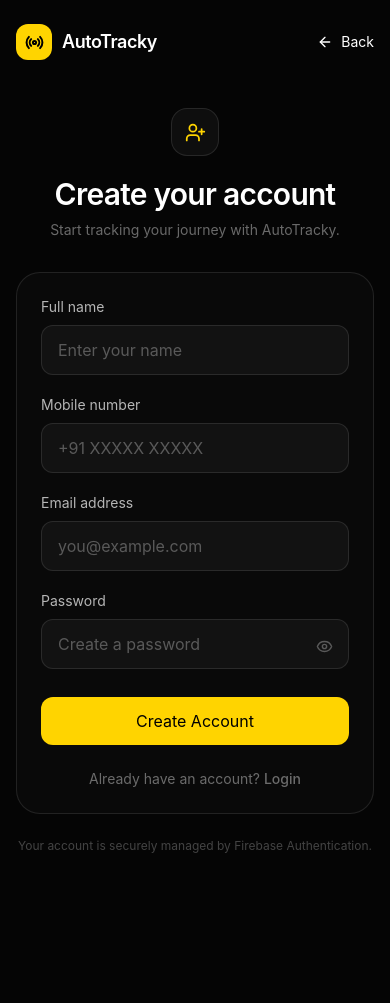
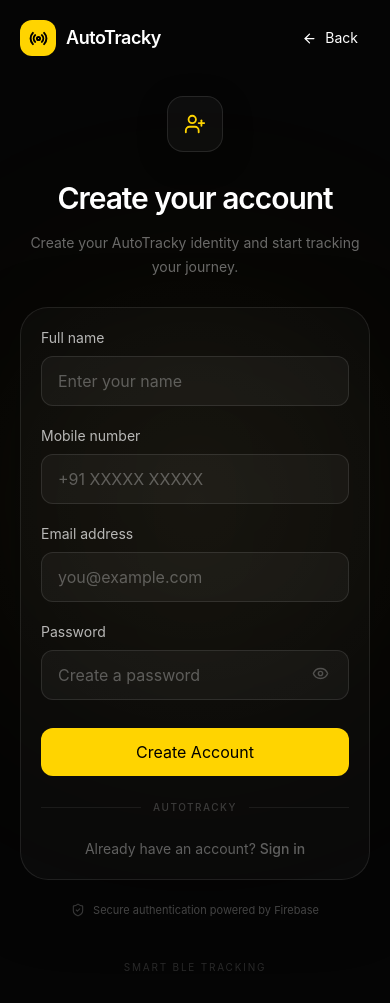
Before and after one commit to harsh31-tech/AutoTracky, a React (Vite) app: page /register in a window 390 px wide. Before the commit the page ends 926 px from the top, so only its background shows below. Built offline with nearby package versions, Linux system fonts and the light colour scheme.

Commit message:
register page ui is improved

```diff
--- a/src/pages/Register.tsx
+++ b/src/pages/Register.tsx
@@ -1,6 +1,12 @@
 import { useState } from "react";
 import { Link, useNavigate } from "react-router-dom";
-import { ArrowLeft, Eye, EyeOff, UserPlus } from "lucide-react";
+import {
+  ArrowLeft,
+  Eye,
+  EyeOff,
+  ShieldCheck,
+  UserPlus,
+} from "lucide-react";
 
 import Logo from "../components/ui/Logo";
 import Button from "../components/ui/Button";
@@ -22,7 +28,9 @@ export default function Register() {
   const [loading, setLoading] = useState(false);
   const [error, setError] = useState("");
 
-  async function handleRegister(event: React.FormEvent<HTMLFormElement>) {
+  async function handleRegister(
+    event: React.FormEvent<HTMLFormElement>,
+  ) {
     event.preventDefault();
 
     setError("");
@@ -69,13 +77,18 @@ export default function Register() {
       } else if (err?.code === "auth/weak-password") {
         setError("Password must be at least 6 characters.");
       } else if (err?.code === "auth/operation-not-allowed") {
-        setError("Email/Password authentication is not enabled in Firebase.");
+        setError(
+          "Email/Password authentication is not enabled in Firebase.",
+        );
       } else if (err?.code === "PERMISSION_DENIED") {
         setError(
           "Firebase Database permission denied. Check your database rules.",
         );
       } else {
-        setError(err?.message || "Registration failed. Please try again.");
+        setError(
+          err?.message ||
+            "Registration failed. Please try again.",
+        );
       }
     } finally {
       setLoading(false);
@@ -83,123 +96,211 @@ export default function Register() {
   }
 
   return (
-    <main className="min-h-screen bg-[#050505] text-white">
-      <div className="mx-auto flex min-h-screen max-w-6xl flex-col px-4 py-6">
+    <main className="relative min-h-screen overflow-hidden bg-[#050505] text-white">
+      {/* Background */}
+      <div className="pointer-events-none absolute inset-0">
+        <div className="absolute left-1/2 top-1/2 h-[460px] w-[460px] -translate-x-1/2 -translate-y-1/2 rounded-full bg-[#FFD400]/[0.035] blur-[120px]" />
+
+        <div className="absolute inset-0 bg-[radial-gradient(circle_at_center,rgba(255,255,255,0.025)_0,transparent_45%)]" />
+      </div>
+
+      <div className="relative mx-auto flex min-h-screen max-w-6xl flex-col px-5 py-5 sm:px-8 sm:py-7">
         {/* Header */}
-        <div className="flex items-center justify-between">
-          <Link to="/">
+        <header className="flex items-center justify-between">
+          <Link
+            to="/"
+            className="rounded-xl transition-opacity hover:opacity-80"
+          >
             <Logo />
           </Link>
 
           <Link
             to="/"
-            className="flex items-center gap-2 text-sm text-white/50 transition hover:text-white"
+            className="group flex items-center gap-2 rounded-xl px-3 py-2 text-sm text-white/40 transition hover:bg-white/[0.04] hover:text-white"
           >
-            <ArrowLeft size={16} />
-            Back
+            <ArrowLeft
+              size={15}
+              className="transition-transform group-hover:-translate-x-0.5"
+            />
+
+            <span>Back</span>
           </Link>
-        </div>
+        </header>
 
         {/* Register */}
-        <div className="flex flex-1 items-center justify-center py-12">
-          <div className="w-full max-w-md">
+        <div className="flex flex-1 items-center justify-center py-10 sm:py-14">
+          <div className="w-full max-w-[440px]">
             {/* Heading */}
-            <div className="mb-8 text-center">
-              <div className="mx-auto mb-5 flex h-12 w-12 items-center justify-center rounded-2xl border border-white/10 bg-white/[0.04]">
-                <UserPlus size={21} className="text-[#FFD400]" />
+            <div className="mb-7 text-center">
+              <div className="mx-auto flex h-14 w-14 items-center justify-center rounded-2xl border border-white/10 bg-white/[0.035] shadow-[0_8px_30px_rgba(0,0,0,0.25)]">
+                <UserPlus
+                  size={22}
+                  strokeWidth={2}
+                  className="text-[#FFD400]"
+                />
               </div>
 
-              <h1 className="text-3xl font-semibold tracking-tight">
+              <h1 className="mt-6 text-[30px] font-semibold tracking-[-0.035em] text-white sm:text-[34px]">
                 Create your account
               </h1>
 
-              <p className="mt-2 text-sm text-white/40">
-                Start tracking your journey with AutoTracky.
+              <p className="mx-auto mt-2.5 max-w-sm text-sm leading-6 text-white/40">
+                Create your AutoTracky identity and start
+                tracking your journey.
               </p>
             </div>
 
-            {/* Card */}
-            <div className="rounded-3xl border border-white/10 bg-white/[0.02] p-6 sm:p-8">
-              <form onSubmit={handleRegister} className="space-y-5">
+            {/* Form Card */}
+            <div className="rounded-[28px] border border-white/[0.09] bg-white/[0.025] p-5 shadow-[0_20px_70px_rgba(0,0,0,0.25)] sm:p-7">
+              <form
+                onSubmit={handleRegister}
+                className="space-y-5"
+              >
+                {/* Name */}
                 <Input
                   label="Full name"
                   type="text"
                   placeholder="Enter your name"
                   value={name}
-                  onChange={(e) => setName(e.target.value)}
+                  onChange={(e) =>
+                    setName(e.target.value)
+                  }
                   autoComplete="name"
                 />
 
+                {/* Mobile */}
                 <Input
                   label="Mobile number"
                   type="tel"
                   placeholder="+91 XXXXX XXXXX"
                   value={mobile}
-                  onChange={(e) => setMobile(e.target.value)}
+                  onChange={(e) =>
+                    setMobile(e.target.value)
+                  }
                   autoComplete="tel"
                 />
 
+                {/* Email */}
                 <Input
                   label="Email address"
                   type="email"
                   placeholder="you@example.com"
                   value={email}
-                  onChange={(e) => setEmail(e.target.value)}
+                  onChange={(e) =>
+                    setEmail(e.target.value)
+                  }
                   autoComplete="email"
                 />
 
+                {/* Password */}
                 <div className="relative">
                   <Input
                     label="Password"
-                    type={showPassword ? "text" : "password"}
+                    type={
+                      showPassword
+                        ? "text"
+                        : "password"
+                    }
                     placeholder="Create a password"
                     value={password}
-                    onChange={(e) => setPassword(e.target.value)}
+                    onChange={(e) =>
+                      setPassword(e.target.value)
+                    }
                     autoComplete="new-password"
                     className="pr-12"
                   />
 
                   <button
                     type="button"
-                    onClick={() => setShowPassword((previous) => !previous)}
-                    className="absolute bottom-3.5 right-4 text-white/30 transition hover:text-white/70"
+                    onClick={() =>
+                      setShowPassword(
+                        (previous) => !previous,
+                      )
+                    }
+                    className="absolute bottom-3.5 right-4 flex items-center justify-center rounded-lg p-1 text-white/25 transition hover:bg-white/[0.05] hover:text-white/70"
+                    aria-label={
+                      showPassword
+                        ? "Hide password"
+                        : "Show password"
+                    }
                   >
-                    {showPassword ? <EyeOff size={17} /> : <Eye size={17} />}
+                    {showPassword ? (
+                      <EyeOff size={17} />
+                    ) : (
+                      <Eye size={17} />
+                    )}
                   </button>
                 </div>
 
                 {/* Error */}
                 {error && (
-                  <div className="rounded-xl border border-red-500/20 bg-red-500/10 px-4 py-3 text-sm text-red-400">
-                    {error}
+                  <div className="flex items-start gap-2.5 rounded-xl border border-red-400/15 bg-red-400/[0.06] px-4 py-3 text-sm leading-5 text-red-400">
+                    <span className="mt-2 h-1.5 w-1.5 shrink-0 rounded-full bg-red-400" />
+
+                    <span>{error}</span>
                   </div>
                 )}
 
+                {/* Submit */}
                 <Button
                   type="submit"
                   disabled={loading}
                   className="mt-2 w-full"
                 >
-                  {loading ? "Creating account..." : "Create Account"}
+                  {loading ? (
+                    <span className="flex items-center justify-center gap-2">
+                      <span className="h-4 w-4 animate-spin rounded-full border-2 border-black/30 border-t-black" />
+                      Creating account...
+                    </span>
+                  ) : (
+                    "Create Account"
+                  )}
                 </Button>
               </form>
 
-              <p className="mt-6 text-center text-sm text-white/40">
+              {/* Divider */}
+              <div className="my-6 flex items-center gap-3">
+                <div className="h-px flex-1 bg-white/[0.07]" />
+
+                <span className="text-[10px] font-medium tracking-[0.15em] text-white/20">
+                  AUTOTRACKY
+                </span>
+
+                <div className="h-px flex-1 bg-white/[0.07]" />
+              </div>
+
+              {/* Login */}
+              <p className="text-center text-sm text-white/35">
                 Already have an account?{" "}
                 <Link
                   to="/login"
-                  className="font-medium text-[#FFD400] hover:text-[#FFE04A]"
+                  className="font-medium text-[#FFD400] transition hover:text-[#FFE04A]"
                 >
-                  Login
+                  Sign in
                 </Link>
               </p>
             </div>
 
-            <p className="mt-6 text-center text-xs text-white/25">
-              Your account is securely managed by Firebase Authentication.
-            </p>
+            {/* Security */}
+            <div className="mt-5 flex items-center justify-center gap-2">
+              <ShieldCheck
+                size={14}
+                className="text-white/20"
+              />
+
+              <p className="text-[11px] leading-5 text-white/25">
+                Secure authentication powered by Firebase
+              </p>
+            </div>
           </div>
         </div>
+
+        {/* Footer */}
+        <footer className="flex justify-center pb-2">
+          <p className="text-[10px] tracking-[0.18em] text-white/15">
+            SMART BLE TRACKING
+          </p>
+        </footer>
       </div>
     </main>
   );
```
